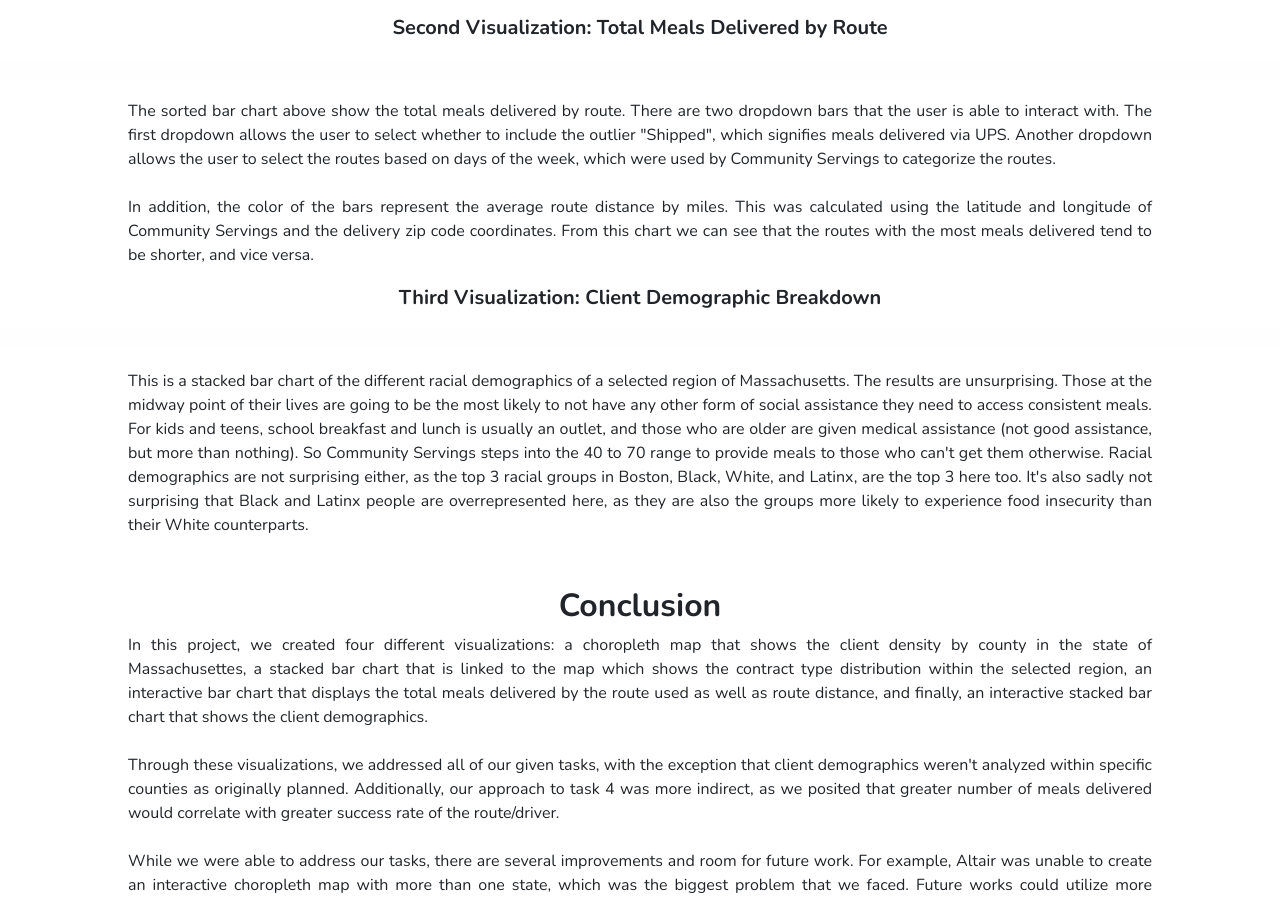
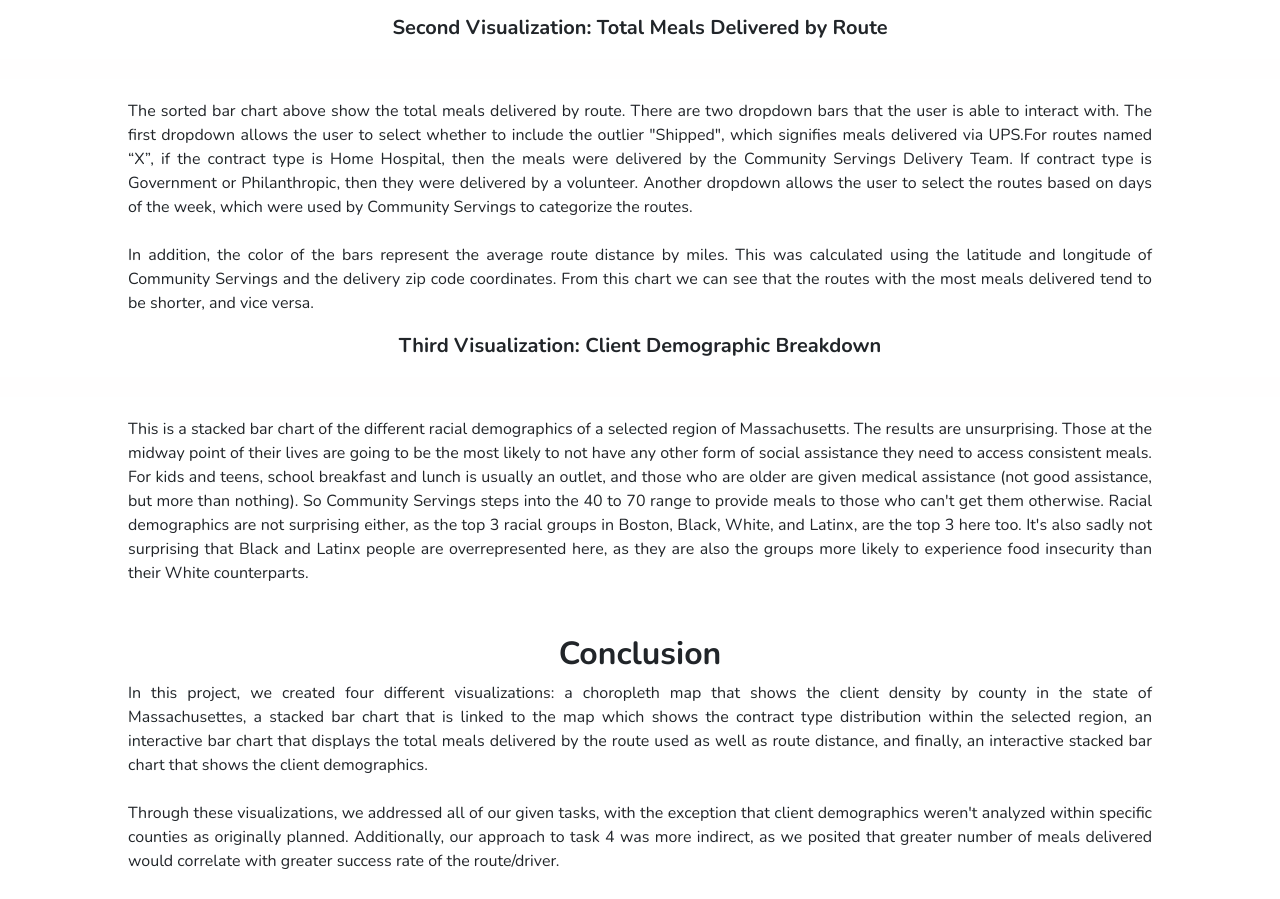
Before and after one commit to XinwenZhang216/Community-Servings, a plain HTML site: page index.html in a window 1280 px wide. Shown: the part 3431-4330 px from the top of the page. Drawn offline with nearby package versions, Linux system fonts and the light colour scheme; a script that the page names is missing.

Commit message:
Add files via upload

```diff
--- a/index.html
+++ b/index.html
@@ -303,7 +303,7 @@
     </script>
 
     <p style="text-align: center; font-size:20; margin-left:auto; margin-right:auto; width:80%; text-align: justify;">
-        The sorted bar chart above show the total meals delivered by route. There are two dropdown bars that the user is able to interact with. The first dropdown allows the user to select whether to include the outlier "Shipped", which signifies meals delivered via UPS. Another dropdown allows the user to select the routes based on days of the week, which were used by Community Servings to categorize the routes.
+        The sorted bar chart above show the total meals delivered by route. There are two dropdown bars that the user is able to interact with. The first dropdown allows the user to select whether to include the outlier "Shipped", which signifies meals delivered via UPS.For routes named “X”, if the contract type is Home Hospital, then the meals were delivered by the Community Servings Delivery Team. If contract type is Government or Philanthropic, then they were delivered by a volunteer. Another dropdown allows the user to select the routes based on days of the week, which were used by Community Servings to categorize the routes.
         <br>
         <br>
         In addition, the color of the bars represent the average route distance by miles. This was calculated using
```
